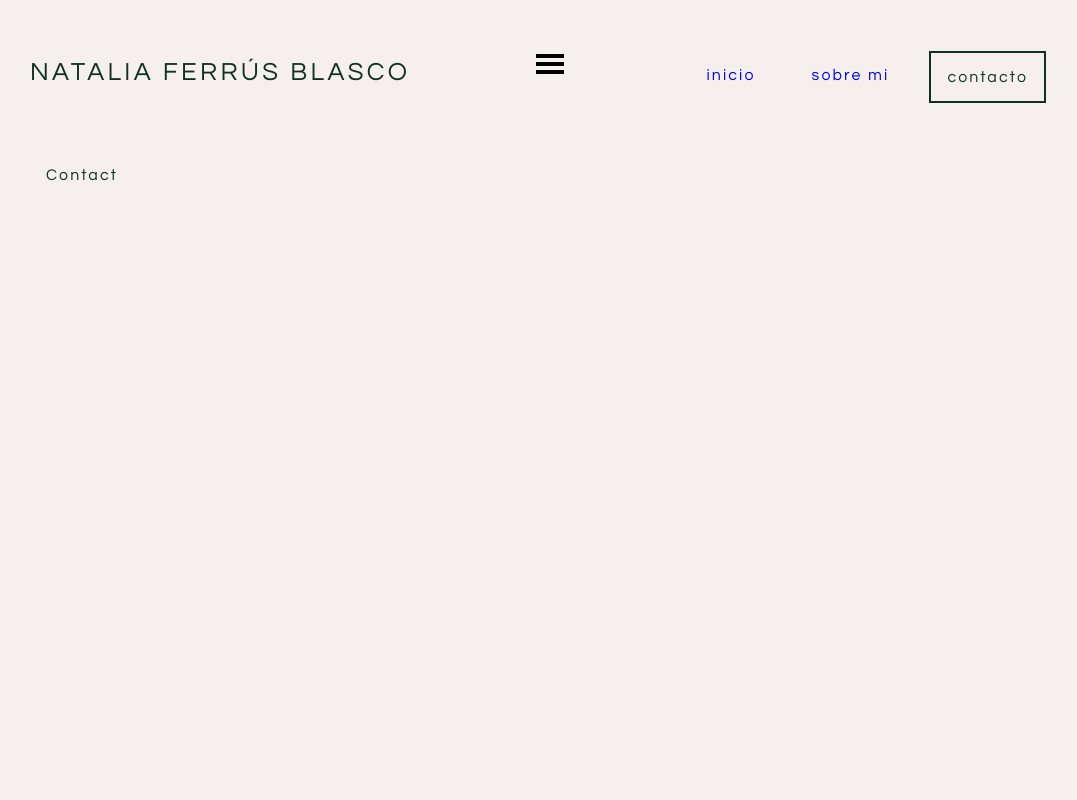
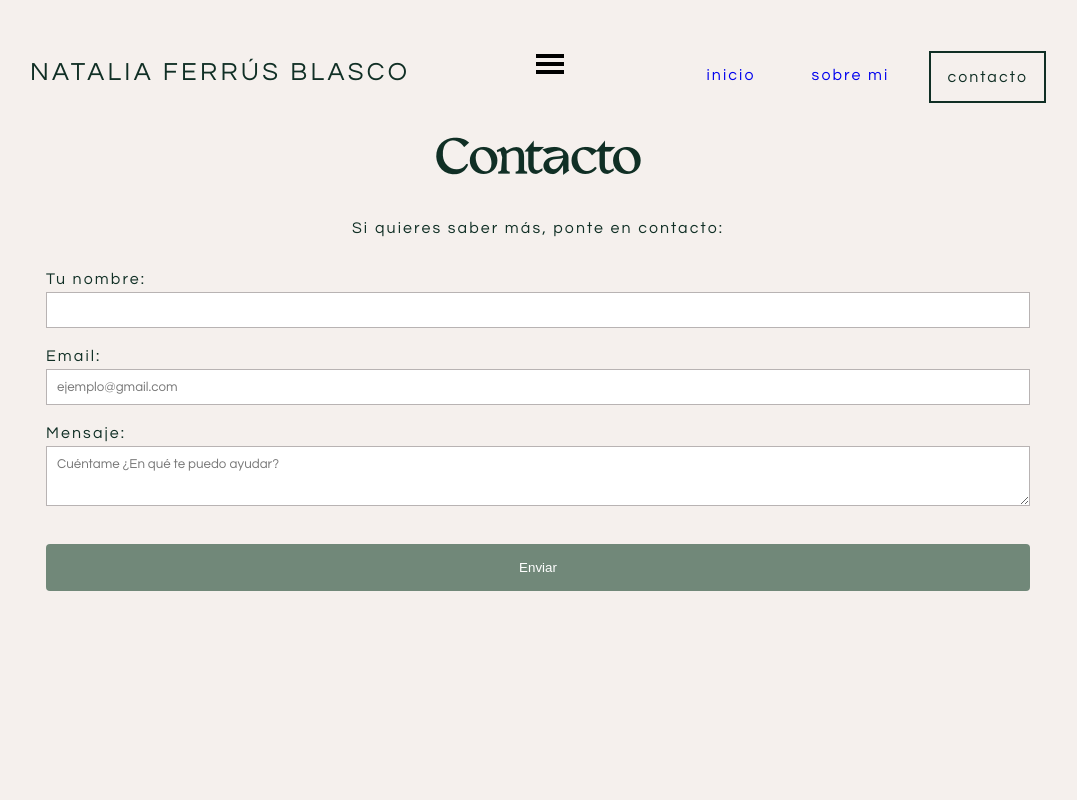
Before and after one commit to llopezin/espais-de-vida, a Gatsby site: page /contact in a window 1280 px wide. Shown: the top 800 px of the page, without its empty margins (102-1179 px from the left). Built offline with nearby package versions, Linux system fonts and the light colour scheme; Gatsby itself is replaced by a stand-in of ours.

Commit message:
contact heading

```diff
--- a/src/pages/contact.js
+++ b/src/pages/contact.js
@@ -1,10 +1,13 @@
 import React from "react";
+import SectionHeading from "../components/atoms/SectionHeading/SectionHeading";
+import ContactForm from "../components/molecules/ContactForm/ContactForm";
 import BasicPageLayout from "../templates/BasicPageLayout";
 
 export default function Contact() {
   return (
     <BasicPageLayout>
-      <section>Contact</section>
+      <SectionHeading text="Contacto" />
+      <ContactForm />
     </BasicPageLayout>
   );
 }
```
